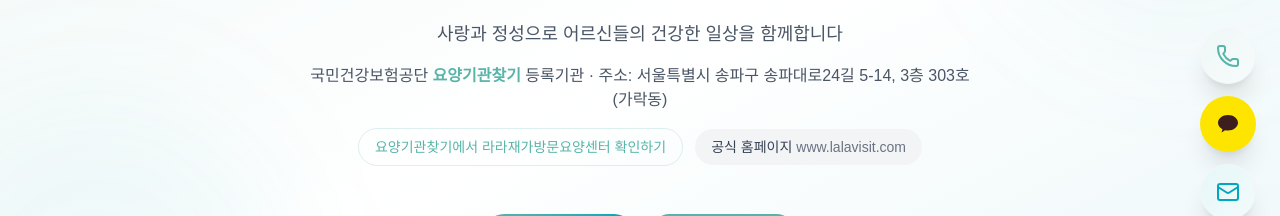
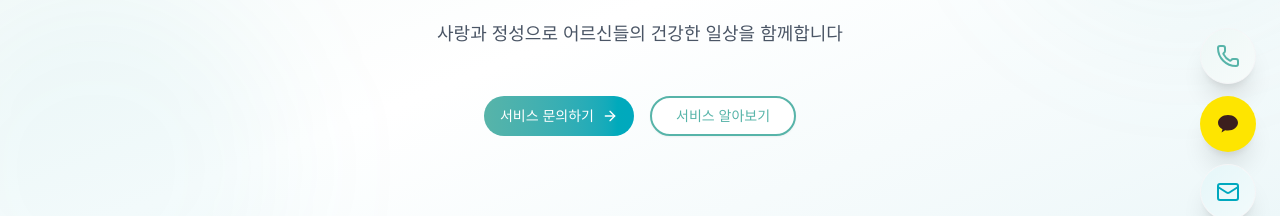
Before and after one commit to e16tae/lalavisit, a Next.js app: page / in a window 1280 px wide. Shown: the part 312-528 px from the top of the page. Built offline with nearby package versions, Linux system fonts and the light colour scheme; no server answers; a web font is replaced by a local one.

Commit message:
chore: remove extra hero links

```diff
--- a/app/page.tsx
+++ b/app/page.tsx
@@ -49,22 +49,6 @@ export default function HomePage() {
               <p className="text-lg text-gray-600 max-w-2xl mx-auto">
                 사랑과 정성으로 어르신들의 건강한 일상을 함께합니다
               </p>
-              <p className="text-base text-gray-600 max-w-2xl mx-auto">
-                국민건강보험공단 <span className="font-semibold text-primary">요양기관찾기</span> 등록기관 · 주소: 서울특별시 송파구 송파대로24길 5-14, 3층 303호 (가락동)
-              </p>
-              <div className="flex flex-col sm:flex-row gap-3 items-center justify-center text-sm text-gray-500">
-                <a
-                  href="https://www.longtermcare.or.kr/npbs/jsp/inf/npe/infNpeAgencyList.jsp"
-                  target="_blank"
-                  rel="noopener noreferrer"
-                  className="inline-flex items-center gap-2 rounded-full border border-primary/20 px-4 py-2 text-primary hover:bg-primary/10 transition-colors"
-                >
-                  요양기관찾기에서 라라재가방문요양센터 확인하기
-                </a>
-                <span className="inline-flex items-center gap-1 rounded-full bg-gray-100 px-4 py-2">
-                  <span className="font-medium text-gray-700">공식 홈페이지</span> www.lalavisit.com
-                </span>
-              </div>
             </div>
             <div className="flex flex-col sm:flex-row gap-4 pt-4 justify-center animate-scale-in">
               <Button
```
